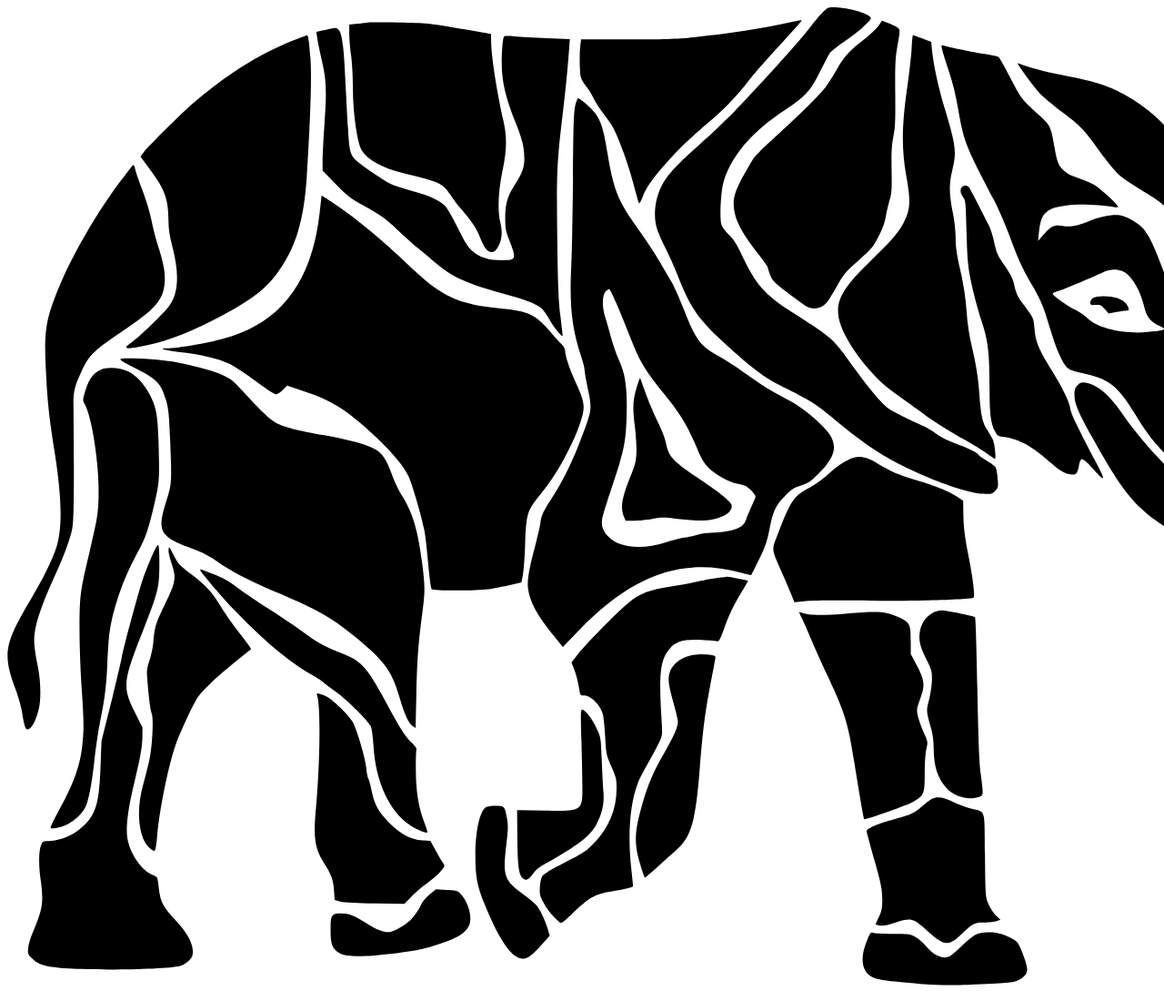
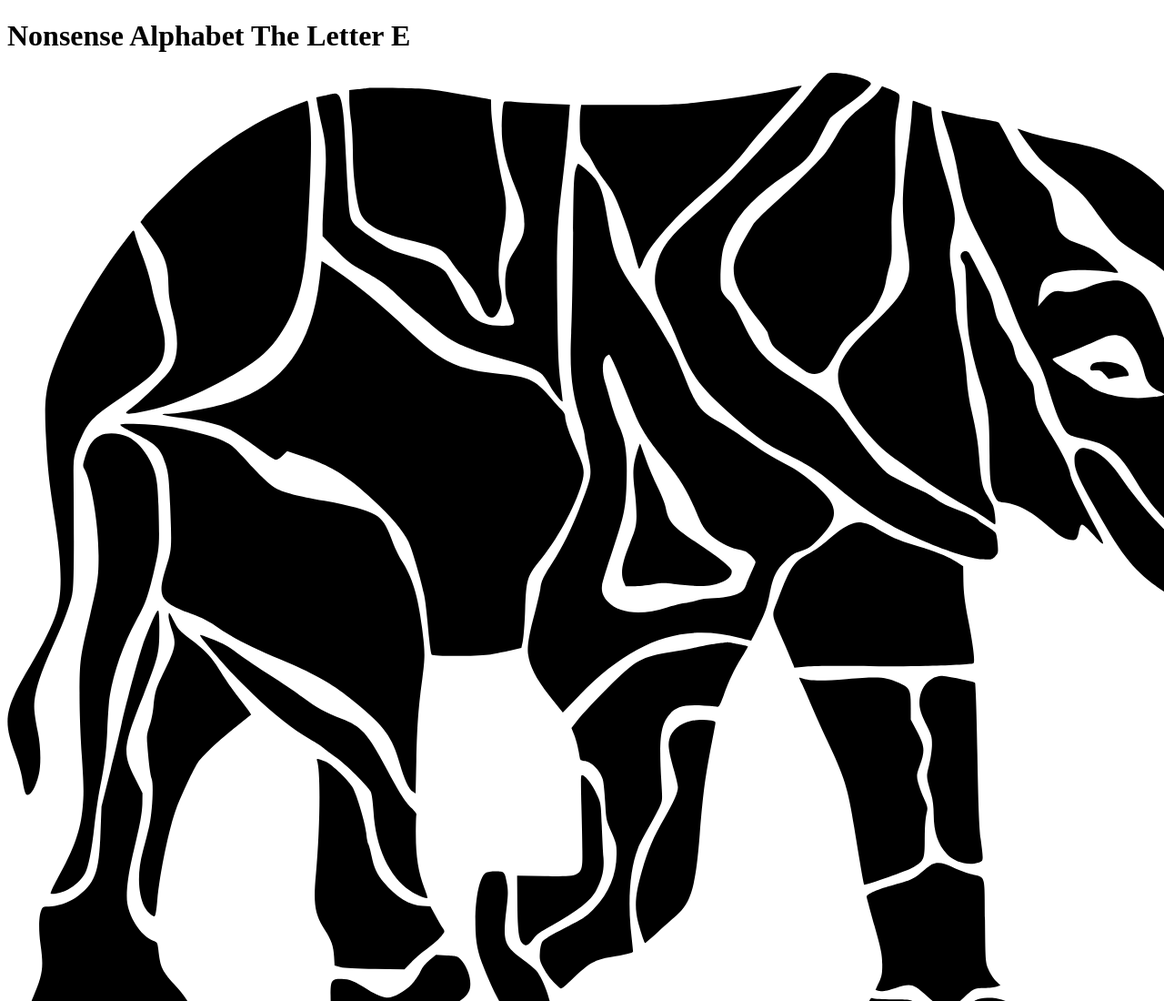
Before and after one commit to RVCC-IDMX/utter-nonsense-ojohnson1, a website built with Parcel: page src/index.html in a window 1280 px wide. Shown: the top 1100 px of the page at 91% size. Built offline with nearby package versions, Linux system fonts and the light colour scheme.

```diff
--- a/src/index.html
+++ b/src/index.html
@@ -10,6 +10,7 @@
   </head>
 
   <body>
+    <h1>Nonsense Alphabet The Letter E</h1>
     <img src="./image/elephant.svg" />
     <article class="poem">
       <div class="stanza">
```
